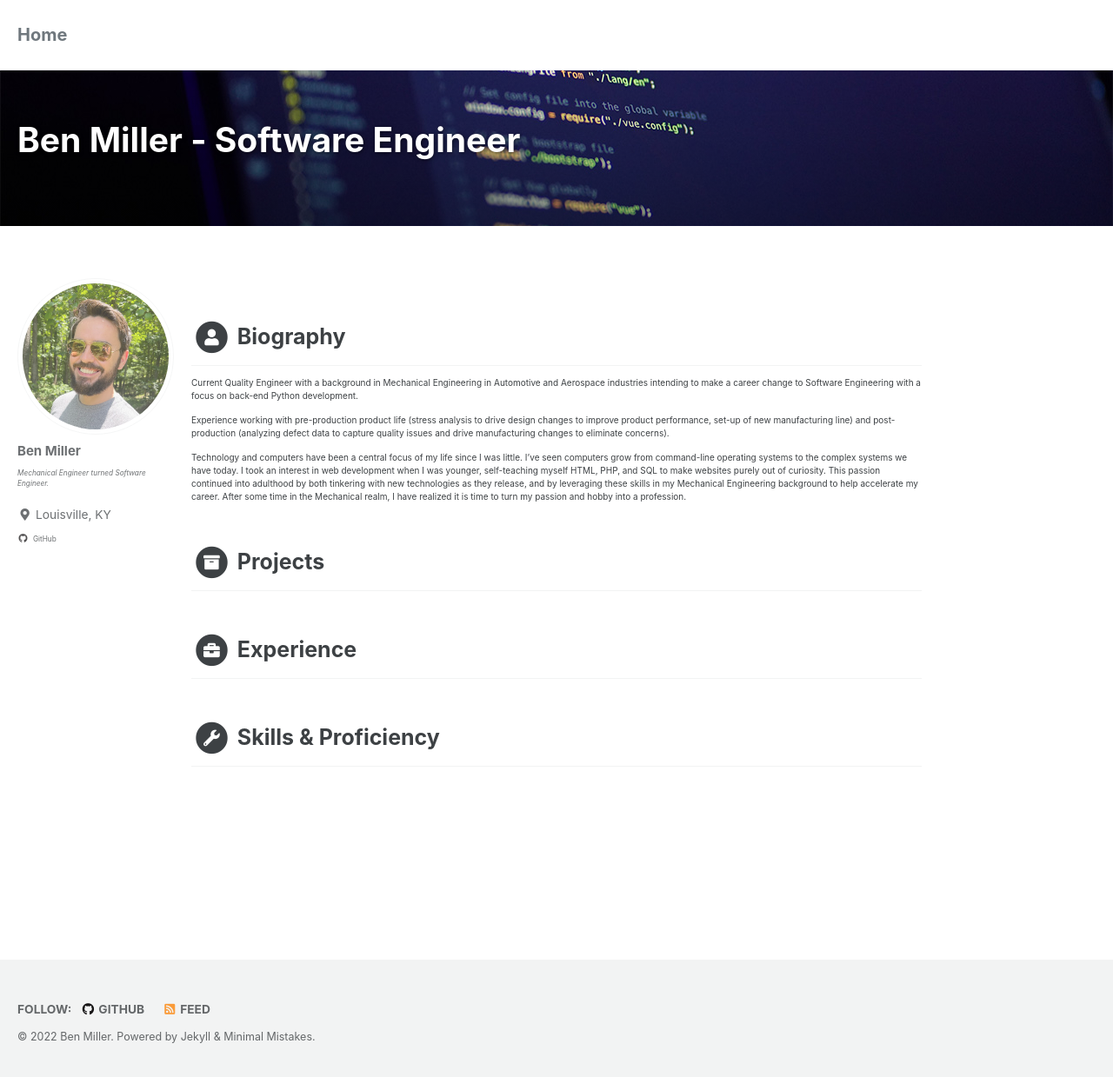
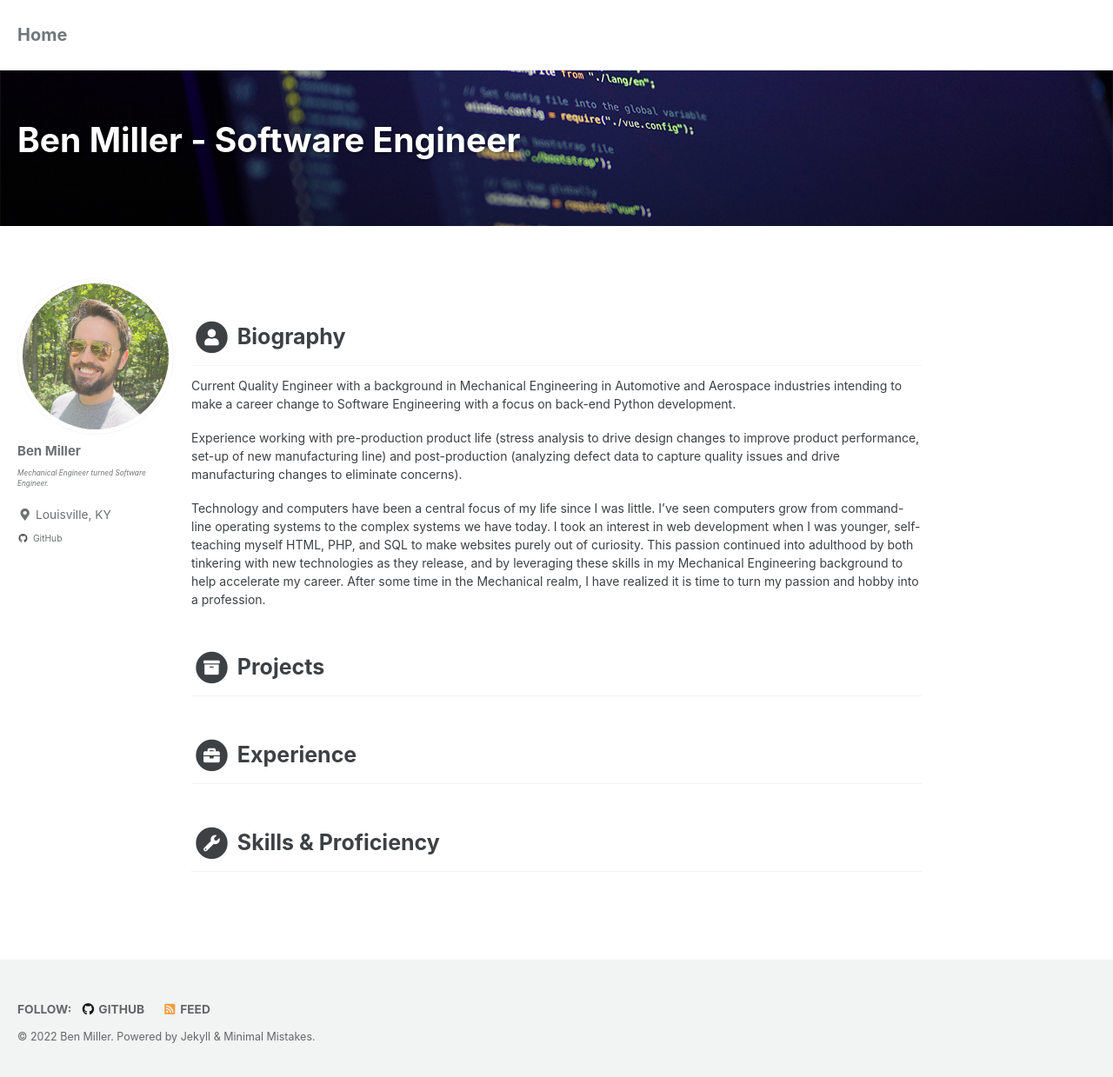
Before and after one commit to Ben-M-90/Ben-M-90.github.io, a Jekyll site: the page built from _pages/home.md, in a window 1280 px wide and 1242 px high. Shown: the top 1239 px of the window at 87% size. Built offline with Jekyll 4.4.1, drawn with Linux system fonts in a browser that asks for light colours; cached includes are drawn as plain includes.

Commit message:
Font tweaks

```diff
--- a/_sass/minimal-mistakes/_page.scss
+++ b/_sass/minimal-mistakes/_page.scss
@@ -113,7 +113,7 @@ body {
   p,
   li,
   dl {
-    font-size: 0.5em;
+    font-size: 0.7em;
   }
 
   /* paragraph indents */
--- a/_sass/minimal-mistakes/_sidebar.scss
+++ b/_sass/minimal-mistakes/_sidebar.scss
@@ -206,7 +206,6 @@
   .author__urls {
     span.label {
       padding-left: 5px;
-      font-size: 0.8em;
     }
   }
 
```
